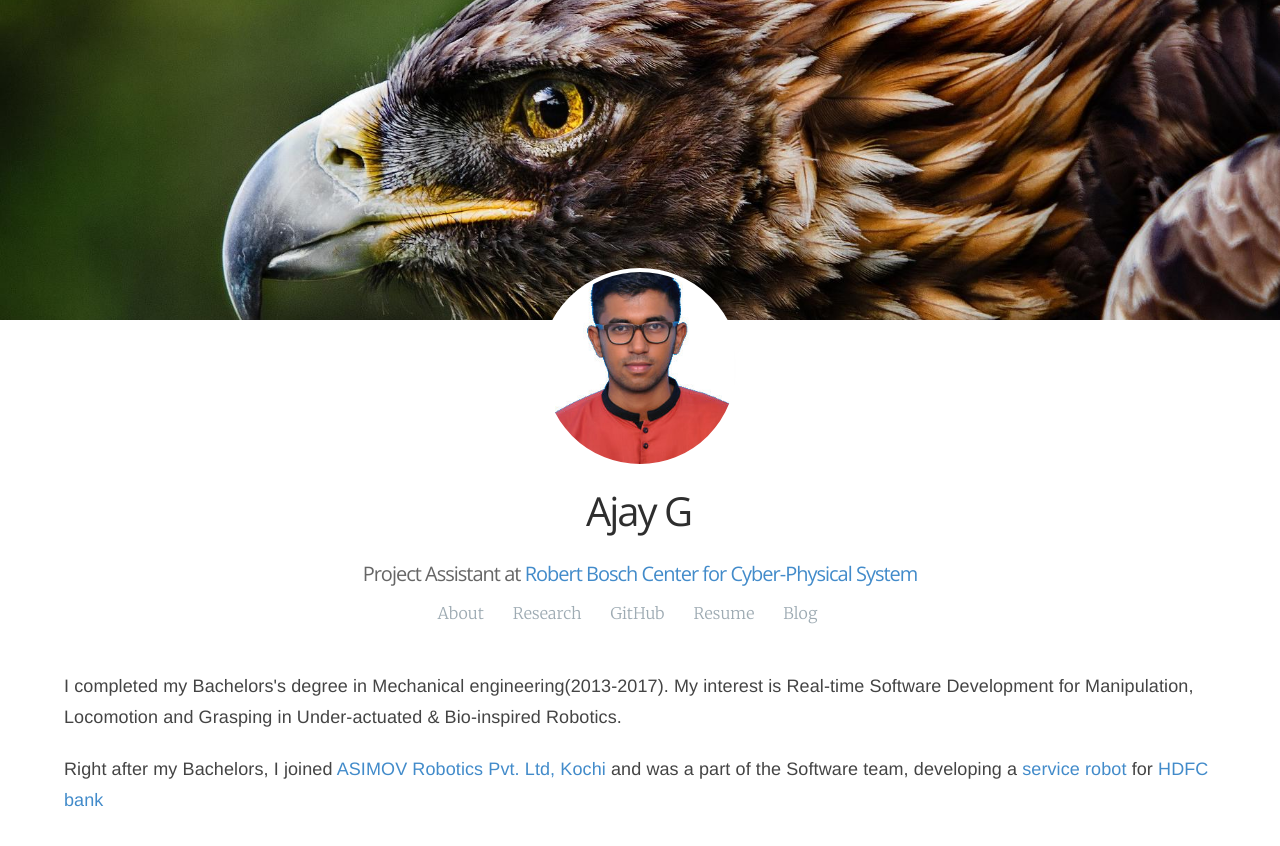
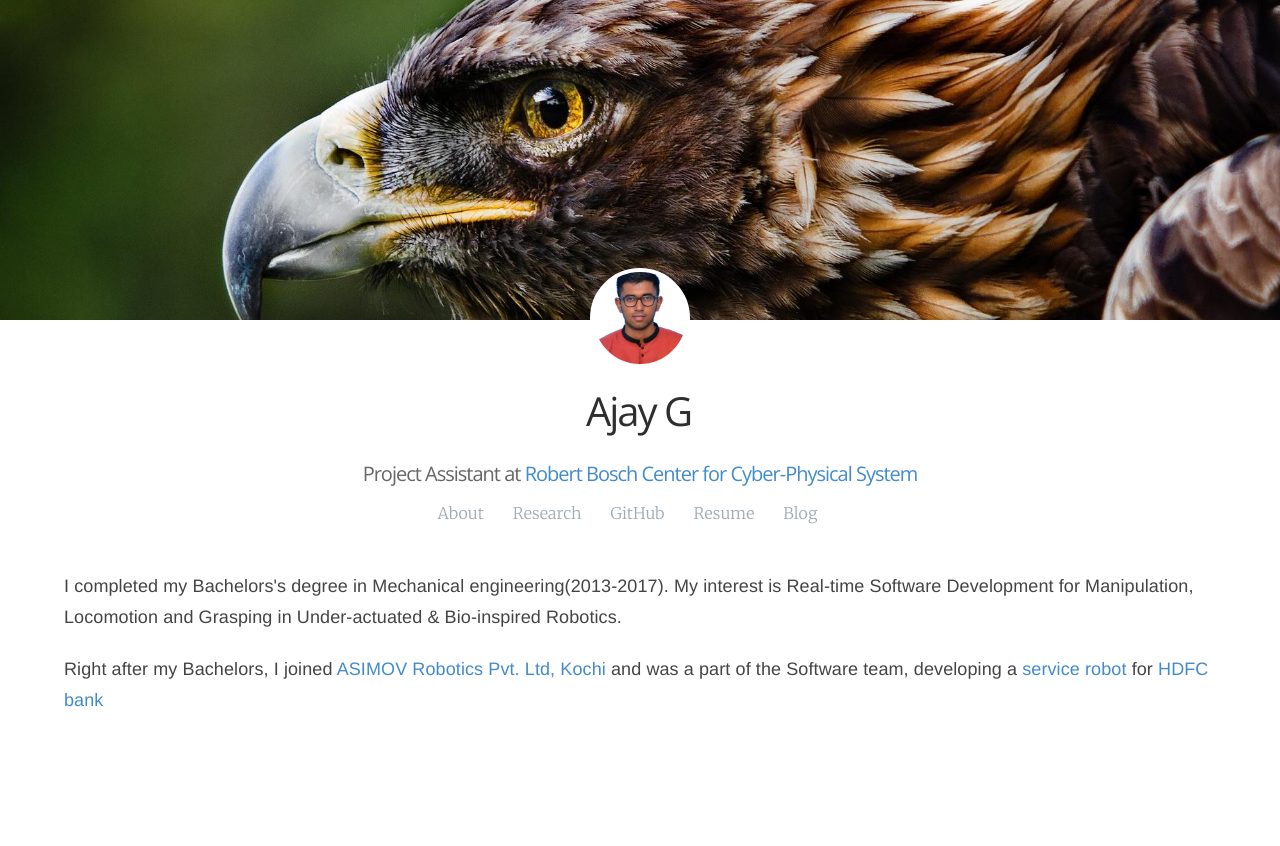
Before and after one commit to ajaygunalan/ajaygunalan.github.io, a Jekyll site: the page built from index.html, in a window 1280 px wide. Shown: the top 846 px of the page. Built offline with Jekyll 4.4.1, drawn with Linux system fonts in a browser that asks for light colours; some web fonts are replaced.

Commit message:
Update post.scss

```diff
--- a/_sass/post.scss
+++ b/_sass/post.scss
@@ -1,9 +1,9 @@
 .author-image {
     .img {
-        width: 200px;
-        height: 200px;
+        width: 100px;
+        height: 100px;
         display: block;
-        border-radius: 70%;
+        border-radius: 50%;
         margin: auto;
         background-size: cover;
         background-position: center;
```
